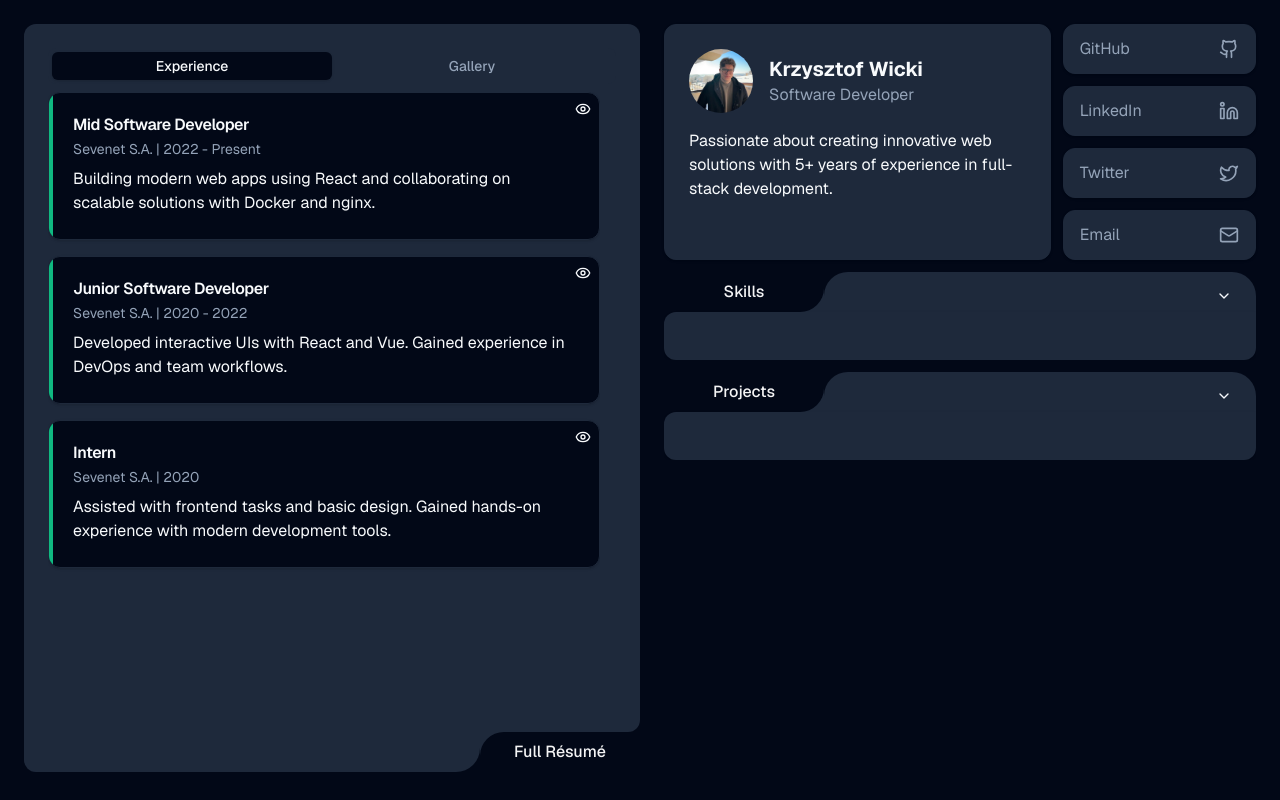
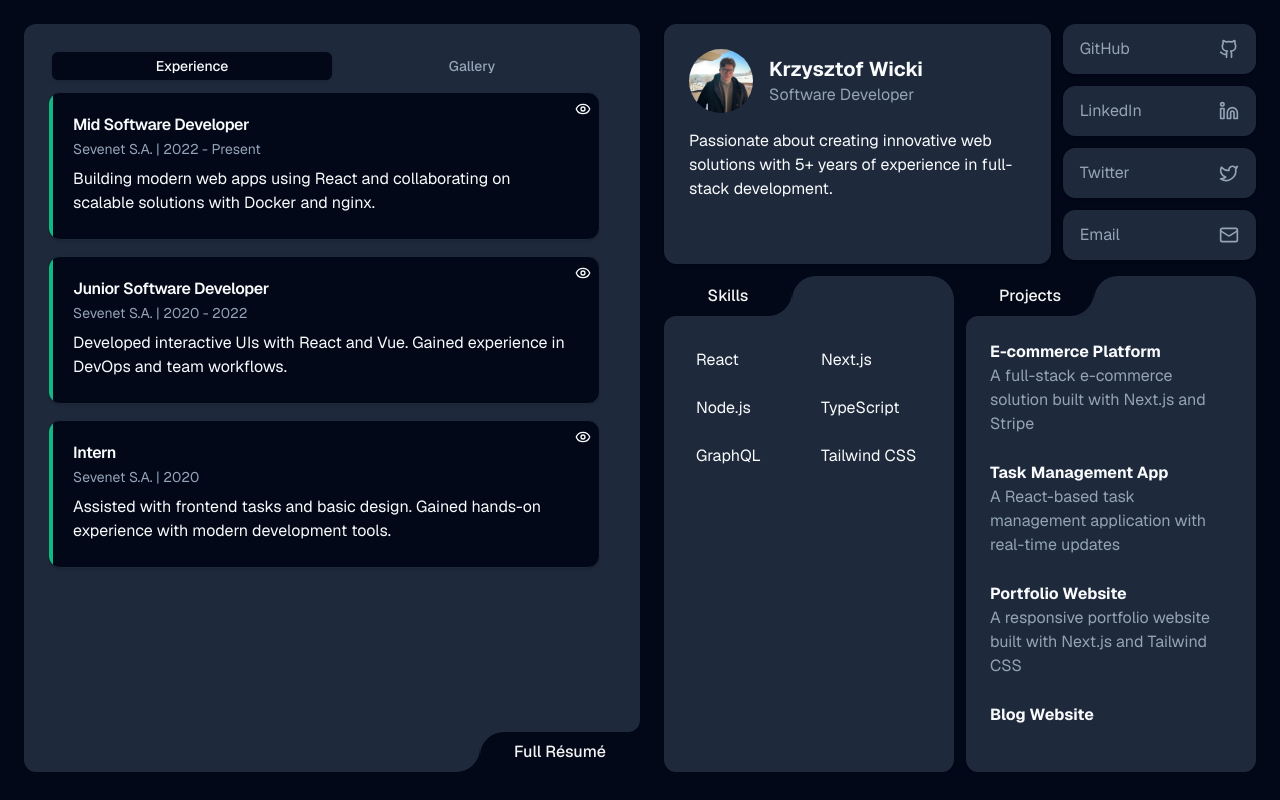
Before and after one commit to kicky1/kw-portfolio, a Next.js app: page / in a window 1280 px wide. Built offline with nearby package versions, Linux system fonts and the light colour scheme.

Commit message:
feat: update resizing

```diff
--- a/src/app/_components/accordion-card.tsx
+++ /dev/null
@@ -1,42 +0,0 @@
-'use client'
-
-import { Button } from "@/components/ui/button"
-import { Card, CardContent } from "@/components/ui/card"
-import { ChevronUp, ChevronDown } from "lucide-react"
-import { useState } from "react"
-
-export function AccordionCard({ title, children }: { title: string, children: React.ReactNode }) {
-    const [isOpen, setIsOpen] = useState(false)
-
-    return (
-      <div className="relative">
-       <div className="flex">
-        <div className="flex bg-muted w-40">
-            <div className="flex-1 flex p-2 rounded-br-3xl bg-background justify-center items-center max-w-40">
-              <a
-                href="https://drive.google.com/file/d/1oWLCWht1ZiEUD54tmrJx_yaMvCSNzObC/view?usp=sharing"
-                target="_blank"
-                rel="noopener noreferrer"
-                className="font-medium text-zinc-100 group text-muted-foreground hover:text-[#40ce9f] transition-colors"
-              >
-                <span>{title}</span>
-              </a>
-            </div>
-          </div>
-          <div className="flex-1 flex flex-col p-2 h-10 rounded-bl-none rounded-tl-3xl rounded-tr-3xl w-32 bg-muted">
-          <Button
-              variant="ghost"
-              className="w-full flex justify-end items-center"
-              onClick={() => setIsOpen(!isOpen)}
-            >
-              {isOpen ? <ChevronUp size={20} /> : <ChevronDown size={20} />}
-            </Button>
-            </div>
-        </div>
-        <Card className="bg-muted relative border-none rounded-tr-none  py-6">
-          {isOpen && <CardContent>{children}</CardContent>}
-        </Card>
-      </div>
-
-    )
-  }
--- /dev/null
+++ b/src/app/_components/liquid-card.tsx
@@ -0,0 +1,30 @@
+
+import { Card, CardContent } from "@/components/ui/card"
+import { ScrollArea } from "@/components/ui/scroll-area"
+
+export function LiquidCard({ title, children }: { title: string, children: React.ReactNode }) {
+    return (
+      <div className="relative">
+       <div className="flex">
+        <div className="flex bg-muted w-32">
+            <div className="flex-1 flex p-2 rounded-br-3xl bg-background justify-center items-center max-w-32">
+              <div
+                className="font-medium text-zinc-100 group text-muted-foreground hover:text-[#40ce9f] transition-colors"
+              >
+                <span>{title}</span>
+              </div>
+            </div>
+          </div>
+          <div className="flex-1 flex flex-col p-2 h-10 rounded-bl-none rounded-tl-3xl rounded-tr-3xl w-32 bg-muted"/>
+        </div>
+        <Card className="bg-muted relative border-none rounded-tr-none  py-6">
+          <CardContent className="flex flex-col overflow-y-auto h-full">
+            <ScrollArea className="h-[calc(100vh-26rem)]">
+            {children}
+            </ScrollArea>
+            </CardContent>
+        </Card>
+      </div>
+
+    )
+  }
--- a/src/app/_components/projects.tsx
+++ b/src/app/_components/projects.tsx
@@ -1,16 +1,15 @@
-import { ScrollArea } from "@radix-ui/react-scroll-area"
-import { AccordionCard } from "./accordion-card"
+import { LiquidCard } from "./liquid-card"
 
 export function Projects() {
     const projects = [
       { name: 'E-commerce Platform', description: 'A full-stack e-commerce solution built with Next.js and Stripe' },
       { name: 'Task Management App', description: 'A React-based task management application with real-time updates' },
       { name: 'Portfolio Website', description: 'A responsive portfolio website built with Next.js and Tailwind CSS' },
+      { name: 'Blog Website', description: 'A blog website built with Next.js and Tailwind CSS' },
     ]
 
     return (
-      <ScrollArea className="">
-      <AccordionCard title="Projects">
+      <LiquidCard title="Projects">
         <ul className="space-y-4">
           {projects.map((project) => (
             <li key={project.name} className="border-b pb-2 last:border-b-0">
@@ -19,7 +18,6 @@ export function Projects() {
             </li>
           ))}
         </ul>
-      </AccordionCard>
-      </ScrollArea>
+      </LiquidCard>
     )
   }
--- a/src/app/_components/skills.tsx
+++ b/src/app/_components/skills.tsx
@@ -1,15 +1,18 @@
-import { AccordionCard } from "./accordion-card"
+import { ScrollArea } from "@radix-ui/react-scroll-area"
+import { LiquidCard } from "./liquid-card"
 
 export function Skills() {
     const skills = ['React', 'Next.js', 'Node.js', 'TypeScript', 'GraphQL', 'Tailwind CSS']
 
     return (
-      <AccordionCard title="Skills">
+      <LiquidCard title="Skills">
+          <ScrollArea className="h-full">
         <ul className="grid grid-cols-2 gap-2">
           {skills.map((skill) => (
             <li key={skill} className="bg-muted p-2 rounded">{skill}</li>
           ))}
         </ul>
-      </AccordionCard>
+        </ScrollArea>
+      </LiquidCard>
     )
   }
--- a/src/app/page.tsx
+++ b/src/app/page.tsx
@@ -48,17 +48,19 @@ export default function Home() {
         </div>
       </section>
       <div className="h-full flex flex-col p-6 overflow-hidden">
-        <div className="space-y-3 h-full pb-2">
-          <div className="grid grid-cols-[4fr_2fr] gap-3">
+        <div className="space-y-3 h-full">
+          <div className="grid grid-cols-[4fr_2fr] gap-3 h-60">
             <AboutMe />
             <Contact />
           </div>
-          <ScrollArea className="overflow-auto">
+          <div className="grid grid-cols-2 gap-3">
+            <div className="flex flex-col overflow-y-auto h-full">
               <Skills />
-          </ScrollArea>
-          <ScrollArea className="overflow-auto">
+            </div>
+            <div className="flex flex-col overflow-y-auto h-full">
               <Projects />
-          </ScrollArea>
+            </div>
+          </div>
         </div>
       </div>
     </main>
```
